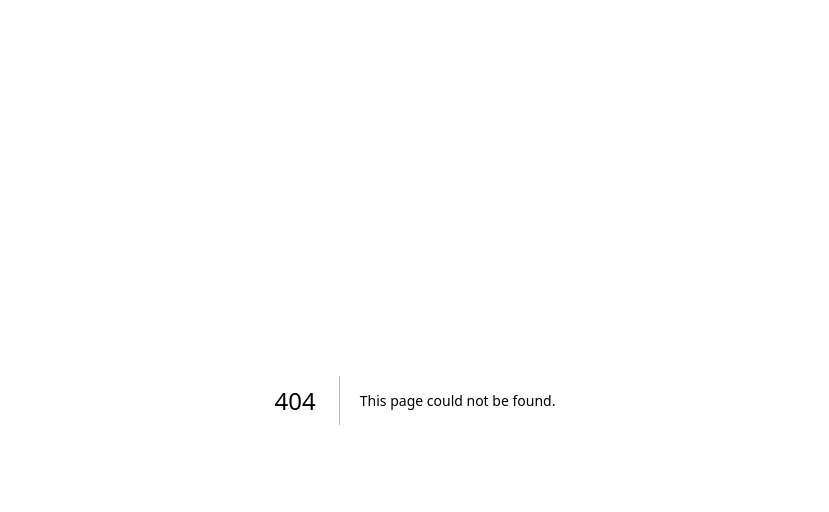
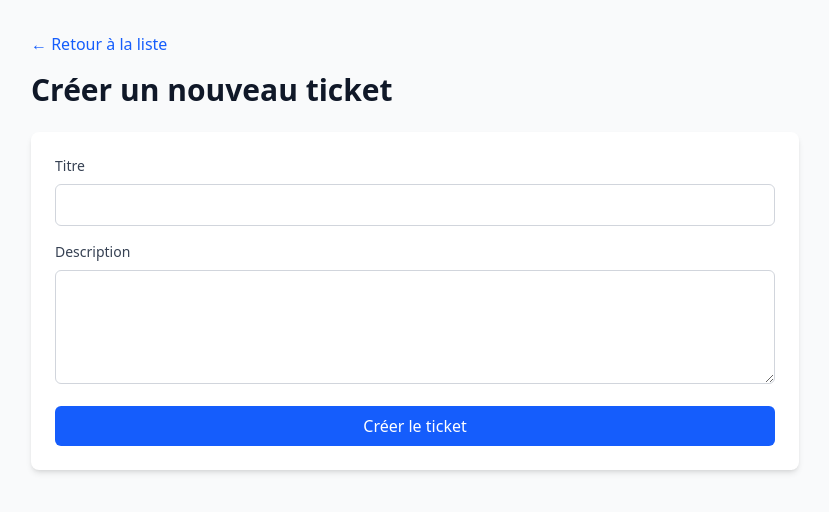
Before and after one commit to xnopre/copro-tickets-tracker, a Next.js app: page /tickets/new in a window 1280 px wide. Before the commit this address had no page. Shown: the top 512 px of the page, without its empty margins (225-1054 px from the left). Built offline with nearby package versions, Linux system fonts and the light colour scheme.

Commit message:
Étape 4 : Créer un Nouveau Ticket

```diff
--- /dev/null
+++ b/app/api/tickets/route.ts
@@ -0,0 +1,42 @@
+import { NextRequest, NextResponse } from 'next/server';
+import connectDB from '@/lib/mongodb';
+import { TicketModel } from '@/lib/models/Ticket';
+import { TicketStatus } from '@/types/ticket';
+
+export async function POST(request: NextRequest) {
+  try {
+    const body = await request.json();
+    const { title, description } = body;
+
+    if (!title || typeof title !== 'string' || title.trim().length === 0) {
+      return NextResponse.json({ error: 'Le titre est requis' }, { status: 400 });
+    }
+
+    if (!description || typeof description !== 'string' || description.trim().length === 0) {
+      return NextResponse.json({ error: 'La description est requise' }, { status: 400 });
+    }
+
+    await connectDB();
+
+    const ticket = await TicketModel.create({
+      title: title.trim(),
+      description: description.trim(),
+      status: TicketStatus.NEW,
+    });
+
+    return NextResponse.json(
+      {
+        id: ticket._id.toString(),
+        title: ticket.title,
+        description: ticket.description,
+        status: ticket.status,
+        createdAt: ticket.createdAt,
+        updatedAt: ticket.updatedAt,
+      },
+      { status: 201 }
+    );
+  } catch (error) {
+    console.error('Error creating ticket:', error);
+    return NextResponse.json({ error: 'Erreur lors de la création du ticket' }, { status: 500 });
+  }
+}
--- a/app/page.tsx
+++ b/app/page.tsx
@@ -2,6 +2,7 @@ import TicketList from '@/components/TicketList';
 import connectDB from '@/lib/mongodb';
 import { TicketModel } from '@/lib/models/Ticket';
 import { Ticket, TicketDocument, TicketStatus } from '@/types/ticket';
+import Link from 'next/link';
 
 export const dynamic = 'force-dynamic';
 
@@ -34,7 +35,15 @@ export default async function Home() {
         </div>
 
         <div className="mb-6">
-          <h2 className="text-2xl font-semibold text-gray-800 mb-4">Tickets</h2>
+          <div className="flex justify-between items-center mb-4">
+            <h2 className="text-2xl font-semibold text-gray-800">Tickets</h2>
+            <Link
+              href="/tickets/new"
+              className="bg-blue-600 text-white px-4 py-2 rounded-md hover:bg-blue-700 transition-colors"
+            >
+              + Créer un ticket
+            </Link>
+          </div>
           <TicketList tickets={tickets} />
         </div>
       </div>
--- /dev/null
+++ b/app/tickets/new/page.tsx
@@ -0,0 +1,19 @@
+import CreateTicketForm from '@/components/CreateTicketForm';
+import Link from 'next/link';
+
+export default function NewTicketPage() {
+  return (
+    <main className="min-h-screen bg-gray-50 p-8">
+      <div className="max-w-3xl mx-auto">
+        <div className="mb-6">
+          <Link href="/" className="text-blue-600 hover:text-blue-800 flex items-center gap-2 mb-4">
+            ← Retour à la liste
+          </Link>
+          <h1 className="text-3xl font-bold text-gray-900">Créer un nouveau ticket</h1>
+        </div>
+
+        <CreateTicketForm />
+      </div>
+    </main>
+  );
+}
--- /dev/null
+++ b/components/CreateTicketForm.tsx
@@ -0,0 +1,110 @@
+'use client';
+
+import { useState } from 'react';
+import { useRouter } from 'next/navigation';
+
+export default function CreateTicketForm() {
+  const [title, setTitle] = useState('');
+  const [description, setDescription] = useState('');
+  const [isSubmitting, setIsSubmitting] = useState(false);
+  const [error, setError] = useState<string | null>(null);
+  const [success, setSuccess] = useState(false);
+  const router = useRouter();
+
+  const handleSubmit = async (e: React.FormEvent) => {
+    e.preventDefault();
+    setError(null);
+    setSuccess(false);
+
+    if (!title.trim()) {
+      setError('Le titre est requis');
+      return;
+    }
+
+    if (!description.trim()) {
+      setError('La description est requise');
+      return;
+    }
+
+    setIsSubmitting(true);
+
+    try {
+      const response = await fetch('/api/tickets', {
+        method: 'POST',
+        headers: {
+          'Content-Type': 'application/json',
+        },
+        body: JSON.stringify({ title, description }),
+      });
+
+      const data = await response.json();
+
+      if (!response.ok) {
+        throw new Error(data.error || 'Erreur lors de la création du ticket');
+      }
+
+      setSuccess(true);
+      setTimeout(() => {
+        router.push('/');
+      }, 1000);
+    } catch (err) {
+      setError(err instanceof Error ? err.message : 'Erreur lors de la création du ticket');
+    } finally {
+      setIsSubmitting(false);
+    }
+  };
+
+  return (
+    <div className="bg-white rounded-lg shadow-md p-6">
+      <form onSubmit={handleSubmit}>
+        <div className="mb-4">
+          <label htmlFor="title" className="block text-sm font-medium text-gray-700 mb-2">
+            Titre
+          </label>
+          <input
+            type="text"
+            id="title"
+            value={title}
+            onChange={e => setTitle(e.target.value)}
+            className="w-full px-3 py-2 border border-gray-300 rounded-md focus:outline-none focus:ring-2 focus:ring-blue-500 focus:border-transparent"
+            disabled={isSubmitting}
+          />
+        </div>
+
+        <div className="mb-4">
+          <label htmlFor="description" className="block text-sm font-medium text-gray-700 mb-2">
+            Description
+          </label>
+          <textarea
+            id="description"
+            value={description}
+            onChange={e => setDescription(e.target.value)}
+            rows={4}
+            className="w-full px-3 py-2 border border-gray-300 rounded-md focus:outline-none focus:ring-2 focus:ring-blue-500 focus:border-transparent"
+            disabled={isSubmitting}
+          />
+        </div>
+
+        {error && (
+          <div className="mb-4 p-3 bg-red-100 border border-red-400 text-red-700 rounded-md text-sm">
+            {error}
+          </div>
+        )}
+
+        {success && (
+          <div className="mb-4 p-3 bg-green-100 border border-green-400 text-green-700 rounded-md text-sm">
+            Ticket créé avec succès !
+          </div>
+        )}
+
+        <button
+          type="submit"
+          disabled={isSubmitting}
+          className="w-full bg-blue-600 text-white py-2 px-4 rounded-md hover:bg-blue-700 focus:outline-none focus:ring-2 focus:ring-blue-500 focus:ring-offset-2 disabled:opacity-50 disabled:cursor-not-allowed transition-colors"
+        >
+          {isSubmitting ? 'Création en cours...' : 'Créer le ticket'}
+        </button>
+      </form>
+    </div>
+  );
+}
--- a/next.config.ts
+++ b/next.config.ts
@@ -1,5 +1,7 @@
 import type { NextConfig } from 'next';
 
-const nextConfig: NextConfig = {};
+const nextConfig: NextConfig = {
+  typedRoutes: true,
+};
 
 export default nextConfig;
```
Also changed, not shown: 2 other files (tests, documents, lock files or other folders).
